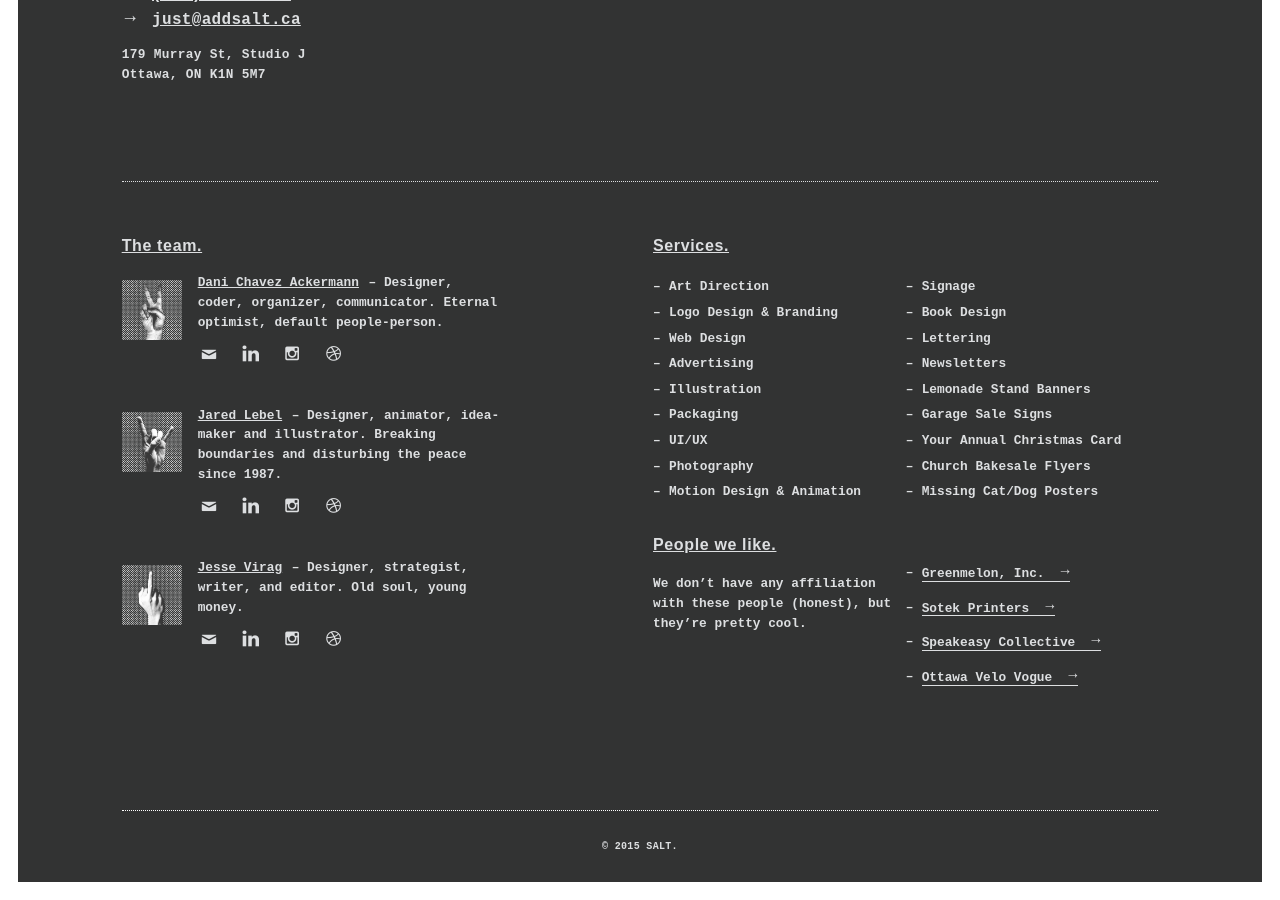
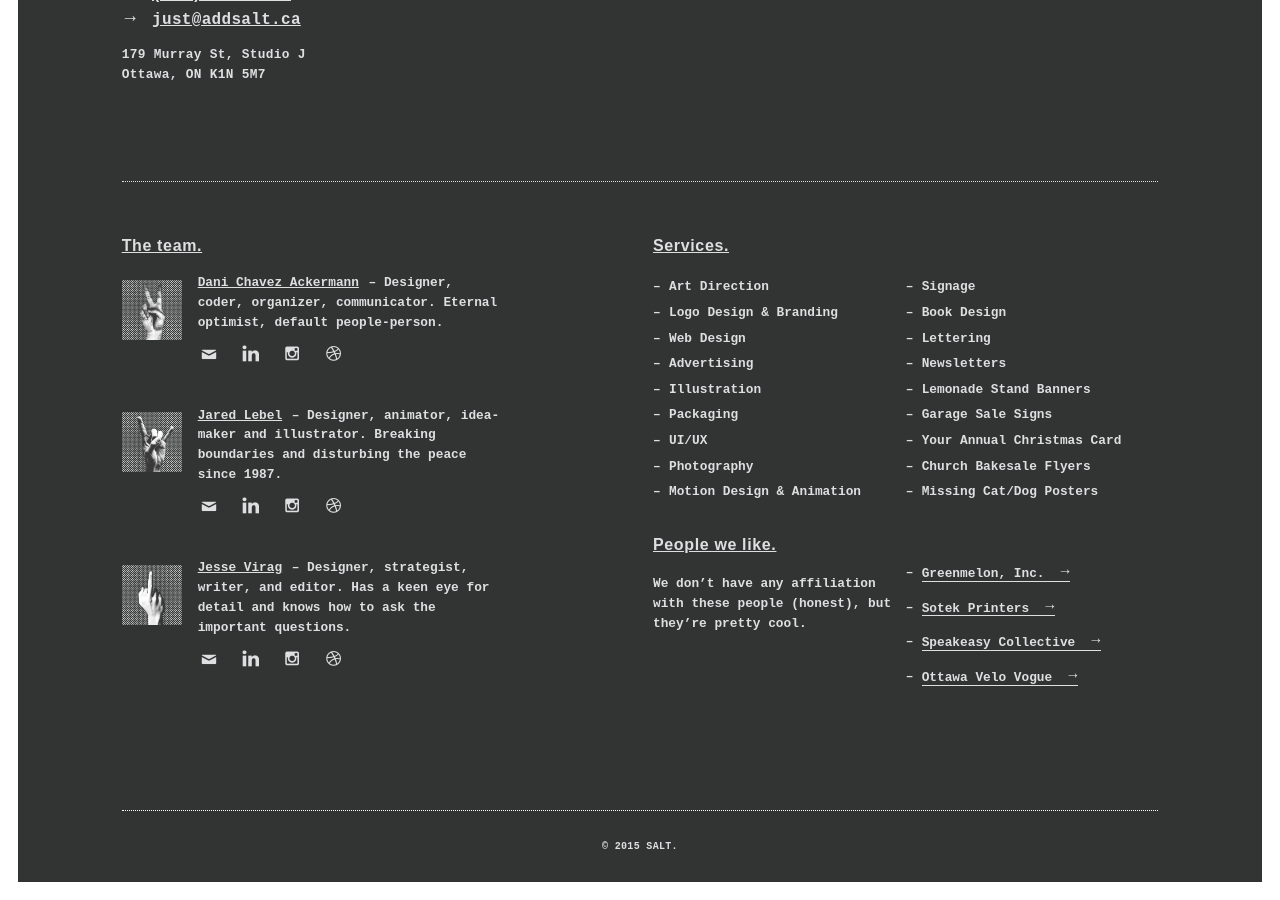
Before and after one commit to addsalt/salt-dev-jekyll, a Jekyll site: the page built from index.html, in a window 1280 px wide and 900 px high, scrolled down 5371 px. Built offline with Jekyll 4.4.1, drawn with Linux system fonts in a browser that asks for light colours; nearby versions of some CDN libraries; Markdown is read by kramdown in place of the engine named in the settings.

Commit message:
refactor(html): upload jesse description

```diff
--- a/_includes/jesse.html
+++ b/_includes/jesse.html
@@ -4,7 +4,7 @@
     <img src="{{site.baseurl}}/images/jesse-hand-wt-bg.png">
     <figcaption>
         <h3>Jesse Virag</h3>
-        <p>– Designer, strategist, writer, and editor. Old soul, young money.</p>
+        <p>– Designer, strategist, writer, and editor. Has a keen eye for detail and knows how to ask the important questions.</p>
         <ul class="contact-list">
             <li><a class="icon-mail" href="emailto:jesse@justaddsalt.ca" target="_blank">Email</a></li>
             <li><a class="icon-linkedin" href="http://ca.linkedin.com/in/jessevirag" target="_blank">LinkedIn</a></li>
```
